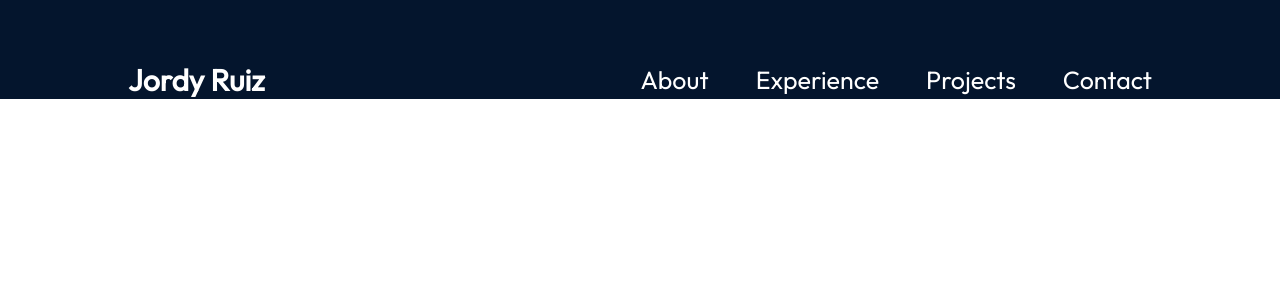
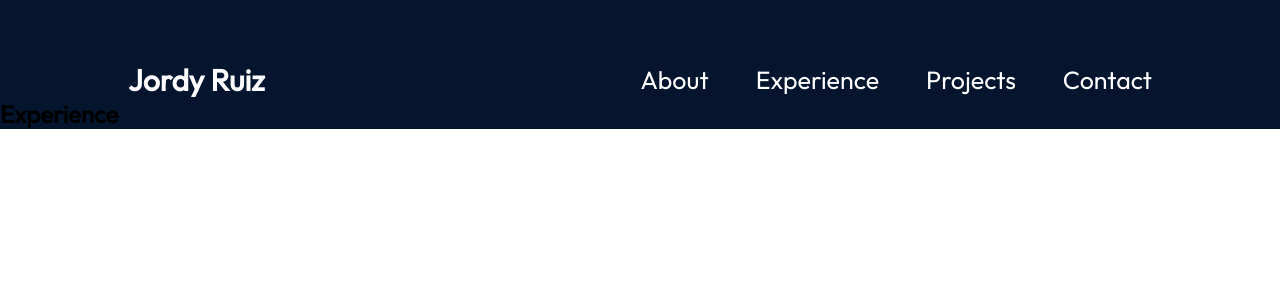
Before and after one commit to Jordy-03/portfolio-test, a React (Vite) app in the folder Portfolio/: page /Experience in a window 1280 px wide. Shown: the top 300 px of the page. Built offline with nearby package versions, Linux system fonts and the light colour scheme.

Commit message:
Setting up other pages

```diff
--- a/Portfolio/src/App.jsx
+++ b/Portfolio/src/App.jsx
@@ -3,6 +3,8 @@ import { BrowserRouter as Router, Routes, Route } from 'react-router-dom';
 import { Navbar } from './components/Navbar';
 import { Hero } from './Pages/Hero';
 import { About } from './Pages/About';
+import { Experience } from './Pages/Experience';
+import { Projects } from './Pages/Projects';
 
 function App() {
 
@@ -14,6 +16,8 @@ function App() {
         <Routes>
           <Route path="/" element={<Hero />} />
           <Route path="/About" element={<About />} />
+          <Route path="/Experience" element={<Experience />} />
+          <Route path="/Projects" element={<Projects />} />
         </Routes>
       </Router>
 
--- a/Portfolio/src/Pages/Experience.jsx
+++ b/Portfolio/src/Pages/Experience.jsx
@@ -0,0 +1,7 @@
+export const Experience = () => {
+    return (
+        <section>
+            <h1>Experience</h1>
+        </section>
+    );
+}
--- /dev/null
+++ b/Portfolio/src/Pages/Projects.jsx
@@ -0,0 +1,7 @@
+export const Projects = () => {
+    return (
+        <section>
+            <h1>Projects</h1>
+        </section>
+    )
+}
--- a/Portfolio/src/components/Navbar.jsx
+++ b/Portfolio/src/components/Navbar.jsx
@@ -22,13 +22,13 @@ export const Navbar = () => {
                         <a href="./About">About</a>
                     </li>
                     <li>
-                        <a href="#experience">Experience</a>
+                        <a href="./Experience">Experience</a>
                     </li>
                     <li>
-                        <a href="#projects">Projects</a>
+                        <a href="./Projects">Projects</a>
                     </li>
                     <li>
-                        <a href="#contact">Contact</a>
+                        <a href="./Contact">Contact</a>
                     </li>
                 </ul>
             </div>
```
Also changed, not shown: Portfolio/src/Pages/Contact.jsx (added, +7 -0 lines).
